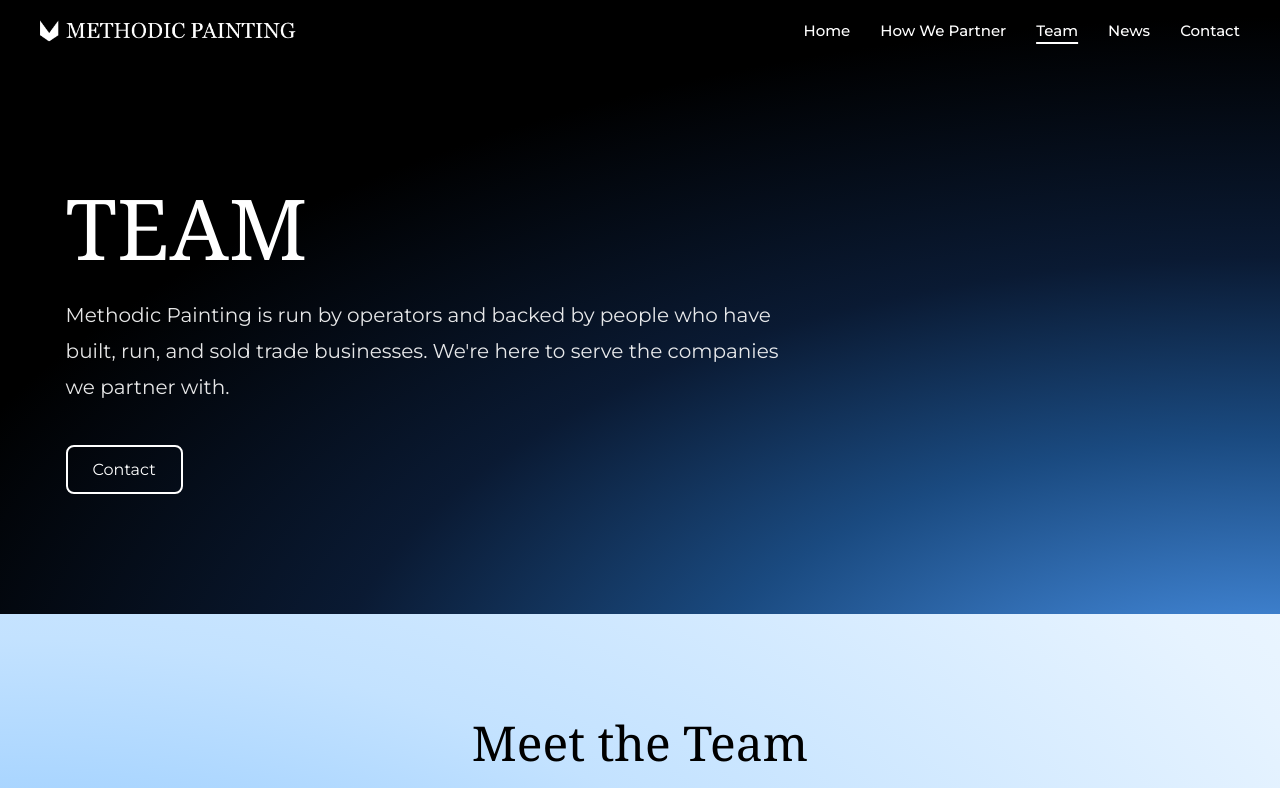
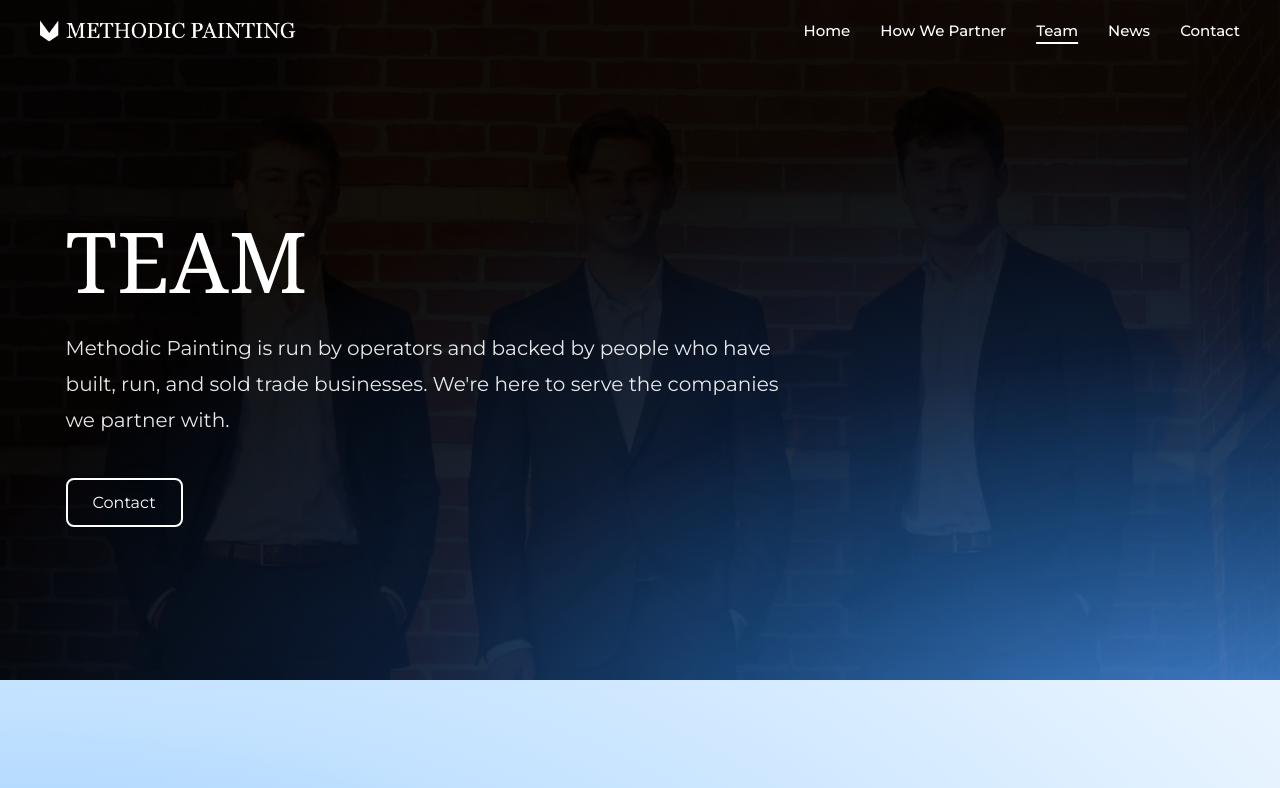
Before and after one commit to gkmestler/methodicpaintingsitemain, a Next.js app: page /team in a window 1280 px wide. Shown: the top 788 px of the page. Built offline with nearby package versions, Linux system fonts and the light colour scheme.

Commit message:
Add low-opacity founders photo behind the Team hero

```diff
--- a/app/team/page.tsx
+++ b/app/team/page.tsx
@@ -23,6 +23,8 @@
         subtitle="Methodic Painting is run by operators and backed by people who have built, run, and sold trade businesses. We're here to serve the companies we partner with."
         buttonLabel="Contact"
         tone="dark"
+        size="tall"
+        backgroundImage="/images/founders.jpg"
       />
 
       <Section tone="light">
```
Also changed, not shown: public/images/founders.jpg (added).
